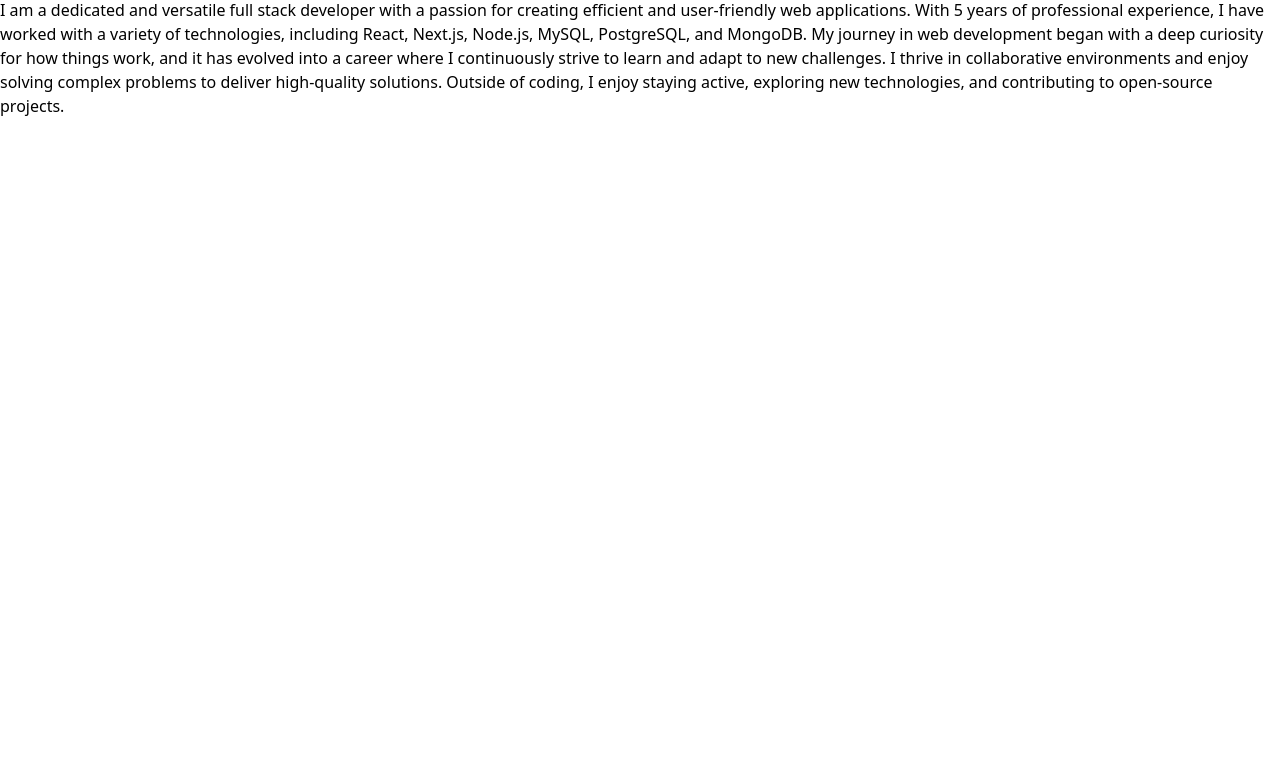
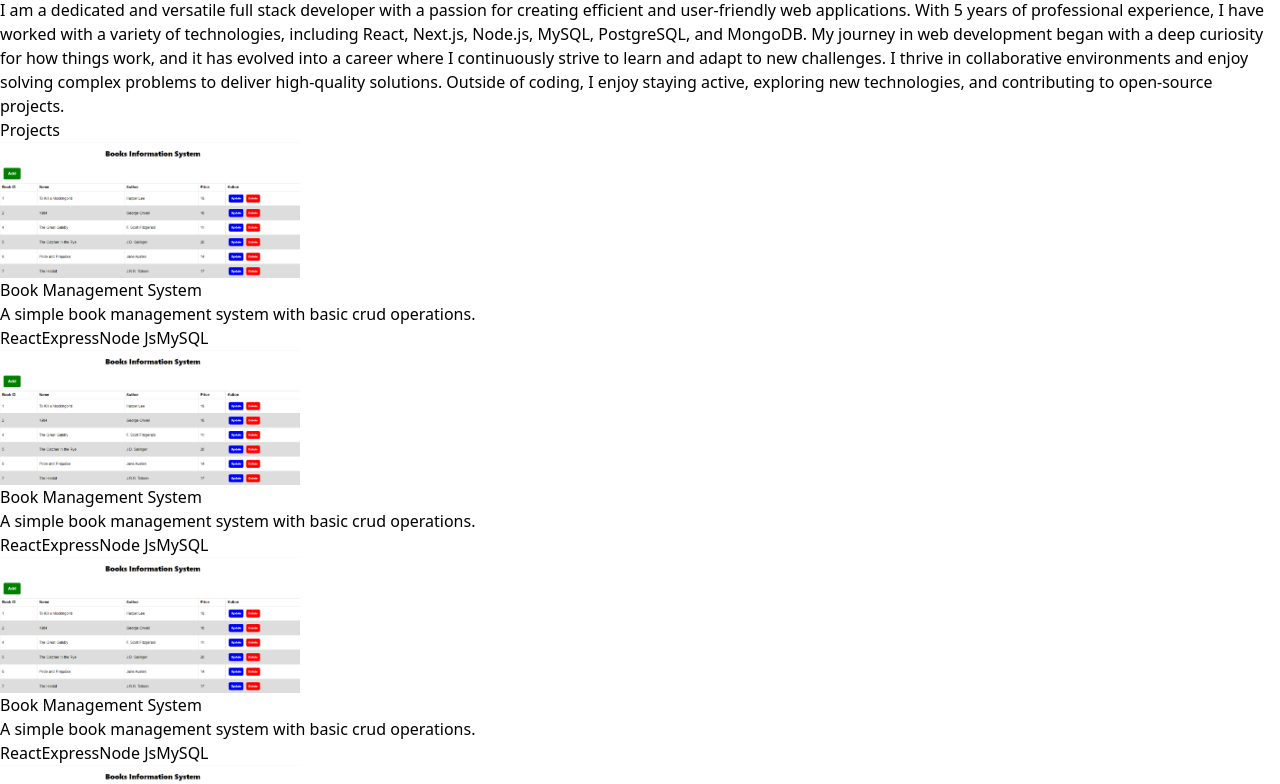
Before and after one commit to peheliyanavod/React-Portfolio, a React (Vite) app: page / in a window 1280 px wide. Shown: the part 1240-2024 px from the top of the page. Before the commit the page ends 1358 px from the top, so only its background shows below. Built offline with nearby package versions, Linux system fonts and the light colour scheme.

Commit message:
completed project section

```diff
--- a/src/App.jsx
+++ b/src/App.jsx
@@ -1,5 +1,6 @@
 import About from "./components/About";
 import Profile from "./components/Profile";
+import Projects from "./components/Projects";
 
 
 function App() {
@@ -8,6 +9,7 @@
     <div>
       <Profile/>
       <About/>
+      <Projects/>
     </div>
   )
 }
--- /dev/null
+++ b/src/components/Projects.jsx
@@ -0,0 +1,68 @@
+import bookManagementSystem from '../assets/Book Management System.png'
+
+const Projects = () => {
+    const myProjects = [
+        {
+            name:"Book Management System",
+            description:"A simple book management system with basic crud operations.",
+            technologies:["React","Express","Node Js","MySQL"],
+            image:bookManagementSystem,
+        },
+        {
+            name:"Book Management System",
+            description:"A simple book management system with basic crud operations.",
+            technologies:["React","Express","Node Js","MySQL"],
+            image:bookManagementSystem,
+        },
+        {
+            name:"Book Management System",
+            description:"A simple book management system with basic crud operations.",
+            technologies:["React","Express","Node Js","MySQL"],
+            image:bookManagementSystem,
+        },
+        {
+            name:"Book Management System",
+            description:"A simple book management system with basic crud operations.",
+            technologies:["React","Express","Node Js","MySQL"],
+            image:bookManagementSystem,
+        },
+        {
+            name:"Book Management System",
+            description:"A simple book management system with basic crud operations.",
+            technologies:["React","Express","Node Js","MySQL"],
+            image:bookManagementSystem,
+        }
+    ]
+  return (
+    <div className="border-b border-neutral-900 pb-4">
+      <h2 className="my-20 text-center text-4xl">Projects</h2>
+      <div>
+
+          {myProjects.map((project,index)=>(
+            <div key={index} className="mb-8 flex flex-wrap lg:justify-center">
+            <div className="w-full lg:w-1/4">
+              <img
+                src={project.image}
+                alt=""
+                width={300}
+                height={300}
+                className="mb-6 rounded"
+              />
+            </div>
+            <div className="w-full max-w-xl lg:w-3/4">
+              <h6 className="mb-2 font-semibold">{project.name}</h6>
+              <p className="mb-4 text-neutral-400">{project.description}</p>
+              {project.technologies.map((technology,index)=>(
+                <span key={index} className="mr-2 rounded bg-neutral-900 px-2 py-1 text-sm font-medium text-purple-900" >{technology}</span>
+              ))}
+
+            </div>
+          </div>
+          ))}
+
+      </div>
+    </div>
+  )
+}
+
+export default Projects;
```
